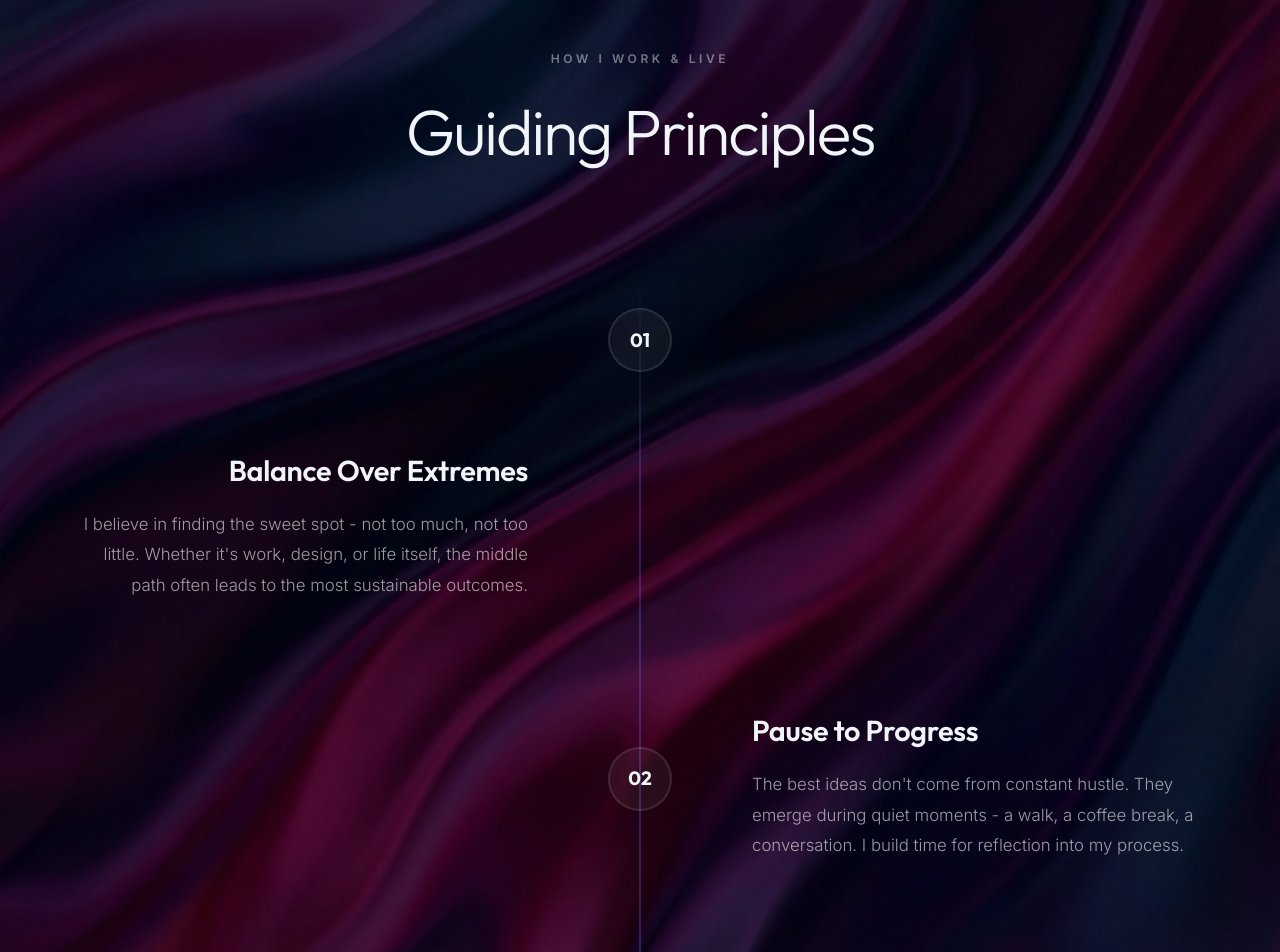
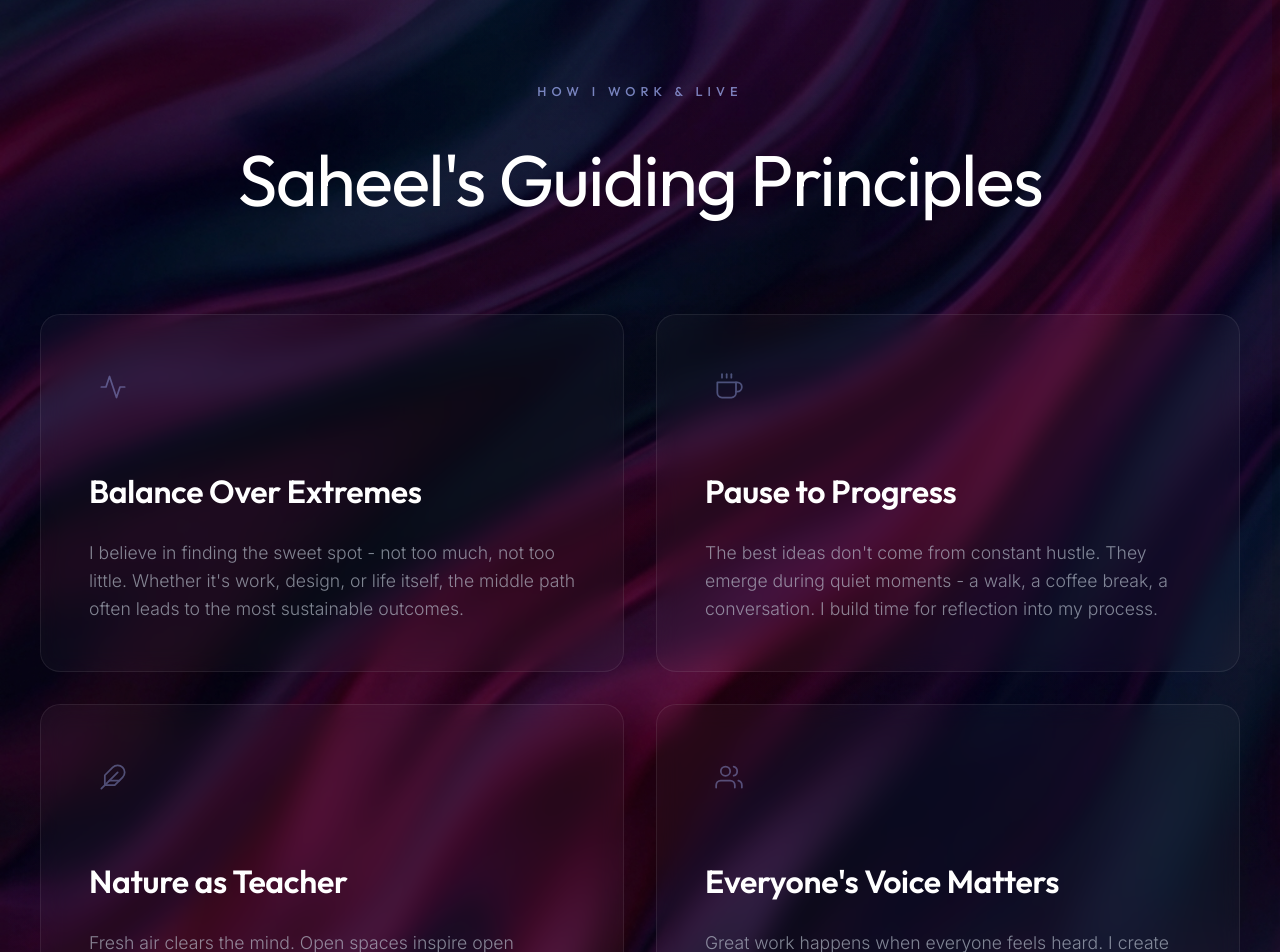
Before and after one commit to saheelbaral/personalportfolio, a React (Vite) app: page / in a window 1280 px wide. Shown: the part 4140-5092 px from the top of the page. Built offline with nearby package versions, Linux system fonts and the light colour scheme; no server answers.

Commit message:
feat: implement modern icon grid layout for SwedishValues component and adjust hero content margin

```diff
--- a/src/components/Hero/Hero.css
+++ b/src/components/Hero/Hero.css
@@ -337,7 +337,7 @@ body.light-theme .card-sub {
         order: 1;
         max-width: 100%;
         padding-bottom: 0;
-        margin-top: 55vh;
+        margin-top: 30vh;
         /* Push content down - starts around 55% down the screen, below the face */
     }
 
--- a/src/components/SwedishValues/SwedishValues.css
+++ b/src/components/SwedishValues/SwedishValues.css
@@ -1,352 +1,222 @@
-/* Philosophy Section - Flowing Timeline Design */
+/* Philosophy Section - Modern Grid Design */
 .philosophy-section {
-    padding: 8rem 5rem;
+    padding: 10rem 2rem;
     max-width: 1200px;
     margin: 0 auto;
     font-family: 'Inter', sans-serif;
     position: relative;
+    /* Background gradient to match the image's dark, moody vibe */
+    background: radial-gradient(circle at top right, rgba(46, 16, 101, 0.15) 0%, transparent 40%),
+        radial-gradient(circle at bottom left, rgba(88, 28, 135, 0.1) 0%, transparent 50%);
 }
 
 /* Header */
 .philosophy-header {
     text-align: center;
-    margin-bottom: 6rem;
+    margin-bottom: 5rem;
 }
 
 .philosophy-label {
-    font-size: 0.75rem;
+    font-family: 'Outfit', sans-serif;
+    font-size: 0.8rem;
     text-transform: uppercase;
-    letter-spacing: 0.3em;
-    opacity: 0.5;
-    font-weight: 600;
+    letter-spacing: 0.4em;
+    opacity: 0.7;
+    font-weight: 500;
     display: block;
-    margin-bottom: 1rem;
+    margin-bottom: 1.5rem;
+    color: #a5b4fc;
+    /* Indigo tint */
 }
 
 .philosophy-title {
     font-family: 'Outfit', sans-serif;
-    font-size: 4rem;
-    font-weight: 300;
-    letter-spacing: -0.03em;
+    font-size: 4.5rem;
+    font-weight: 400;
+    letter-spacing: -0.02em;
     margin: 0;
-}
-
-body.dark-theme .philosophy-title {
-    color: #f1f5f9;
+    color: #ffffff;
 }
 
 body.light-theme .philosophy-title {
     color: #0f172a;
 }
 
-/* Flowing Timeline */
-.principles-flow {
+/* Grid Layout */
+.principles-grid {
+    display: grid;
+    grid-template-columns: repeat(2, 1fr);
+    gap: 2rem;
     position: relative;
-    padding: 2rem 0;
+    z-index: 1;
 }
 
-/* Central flowing line */
-.principles-flow::before {
-    content: '';
-    position: absolute;
-    left: 50%;
-    top: 0;
-    bottom: 0;
-    width: 2px;
-    background: linear-gradient(180deg,
-            transparent 0%,
-            rgba(99, 102, 241, 0.3) 10%,
-            rgba(99, 102, 241, 0.3) 90%,
-            transparent 100%);
-    transform: translateX(-50%);
+/* Card Styling */
+.principle-card {
+    background: rgba(255, 255, 255, 0.03);
+    backdrop-filter: blur(12px);
+    -webkit-backdrop-filter: blur(12px);
+    border: 1px solid rgba(255, 255, 255, 0.08);
+    border-radius: 20px;
+    padding: 3rem;
+    transition: all 0.4s cubic-bezier(0.4, 0, 0.2, 1);
+    display: flex;
+    flex-direction: column;
 }
 
-body.light-theme .principles-flow::before {
-    background: linear-gradient(180deg,
-            transparent 0%,
-            rgba(0, 106, 167, 0.2) 10%,
-            rgba(0, 106, 167, 0.2) 90%,
-            transparent 100%);
+body.light-theme .principle-card {
+    background: rgba(255, 255, 255, 0.6);
+    border: 1px solid rgba(0, 0, 0, 0.05);
+    box-shadow: 0 10px 30px rgba(0, 0, 0, 0.05);
 }
 
-/* Principle Items */
-.principle-item {
-    display: grid;
-    grid-template-columns: 1fr auto 1fr;
-    gap: 3rem;
-    margin-bottom: 4rem;
-    align-items: center;
-    position: relative;
+.principle-card:hover {
+    transform: translateY(-8px);
+    background: rgba(255, 255, 255, 0.06);
+    border-color: rgba(165, 180, 252, 0.2);
+    box-shadow: 0 20px 40px rgba(0, 0, 0, 0.3);
 }
 
-/* Left-aligned items */
-.principle-item.left .principle-content {
-    grid-column: 1;
-    text-align: right;
-    padding-right: 2rem;
+body.light-theme .principle-card:hover {
+    background: rgba(255, 255, 255, 0.9);
+    border-color: rgba(99, 102, 241, 0.2);
 }
 
-.principle-item.left .principle-number {
-    grid-column: 2;
-}
-
-.principle-item.left .principle-connector {
-    grid-column: 3;
-}
-
-/* Right-aligned items */
-.principle-item.right .principle-content {
-    grid-column: 3;
-    text-align: left;
-    padding-left: 2rem;
-}
-
-.principle-item.right .principle-number {
-    grid-column: 2;
-}
-
-.principle-item.right .principle-connector {
-    grid-column: 1;
-}
-
-/* Number Circle */
-.principle-number {
-    width: 60px;
-    height: 60px;
-    border-radius: 50%;
+/* Icon Styling */
+.principle-icon {
+    width: 48px;
+    height: 48px;
     display: flex;
     align-items: center;
     justify-content: center;
-    font-family: 'Outfit', sans-serif;
-    font-size: 1.2rem;
-    font-weight: 700;
-    position: relative;
-    z-index: 2;
-    transition: all 0.4s cubic-bezier(0.4, 0, 0.2, 1);
+    margin-bottom: 1.5rem;
+    opacity: 0.4;
+    transition: all 0.3s ease;
 }
 
-body.dark-theme .principle-number {
-    background: rgba(255, 255, 255, 0.05);
-    border: 2px solid rgba(255, 255, 255, 0.1);
-    color: #f1f5f9;
+.principle-icon svg {
+    width: 28px;
+    height: 28px;
+    stroke-width: 1.5px;
+    color: #a5b4fc;
 }
 
-body.light-theme .principle-number {
-    background: rgba(255, 255, 255, 0.8);
-    border: 2px solid rgba(0, 106, 167, 0.2);
-    color: #0f172a;
+body.light-theme .principle-icon svg {
+    color: #6366f1;
 }
 
-.principle-item:hover .principle-number {
-    transform: scale(1.15);
-    border-color: rgba(99, 102, 241, 0.5);
-}
-
-body.light-theme .principle-item:hover .principle-number {
-    border-color: rgba(0, 106, 167, 0.5);
-}
-
-/* Content */
-.principle-content {
-    transition: all 0.4s cubic-bezier(0.4, 0, 0.2, 1);
+.principle-card:hover .principle-icon {
+    opacity: 0.7;
+    transform: scale(1.1);
 }
 
 .principle-title {
     font-family: 'Outfit', sans-serif;
-    font-size: 1.8rem;
+    font-size: 2rem;
     font-weight: 600;
-    margin-bottom: 1rem;
+    margin-bottom: 1.5rem;
     letter-spacing: -0.01em;
-}
-
-body.dark-theme .principle-title {
-    color: #f1f5f9;
+    color: #ffffff;
 }
 
 body.light-theme .principle-title {
-    color: #0f172a;
+    color: #1e293b;
 }
 
 .principle-thought {
-    font-size: 1.05rem;
-    line-height: 1.8;
-    opacity: 0.75;
+    font-size: 1.1rem;
+    line-height: 1.6;
+    opacity: 0.6;
     font-weight: 300;
-    max-width: 450px;
-}
-
-body.dark-theme .principle-thought {
-    color: rgba(255, 255, 255, 0.8);
+    margin: 0;
+    color: #cbd5e1;
 }
 
 body.light-theme .principle-thought {
-    color: rgba(0, 0, 0, 0.7);
-}
-
-.principle-item.left .principle-thought {
-    margin-left: auto;
-}
-
-.principle-item.right .principle-thought {
-    margin-right: auto;
-}
-
-/* Hover effect on content */
-.principle-item:hover .principle-content {
-    transform: translateY(-4px);
-}
-
-/* Connector (empty space for visual balance) */
-.principle-connector {
-    height: 1px;
+    color: #475569;
+    opacity: 0.9;
 }
 
 /* Footer */
 .philosophy-footer {
     text-align: center;
     margin-top: 6rem;
-    padding: 3rem 2rem;
-    border-radius: 24px;
-    max-width: 700px;
+    max-width: 900px;
     margin-left: auto;
     margin-right: auto;
 }
 
-body.dark-theme .philosophy-footer {
-    background: rgba(255, 255, 255, 0.02);
-    border: 1px solid rgba(255, 255, 255, 0.05);
-}
-
-body.light-theme .philosophy-footer {
-    background: rgba(255, 255, 255, 0.5);
-    border: 1px solid rgba(255, 255, 255, 0.8);
-}
-
 .footer-insight {
-    font-size: 1.15rem;
-    line-height: 1.7;
-    font-style: italic;
-    opacity: 0.8;
+    font-family: 'Outfit', sans-serif;
+    font-size: 3.5rem;
+    line-height: 1.2;
     font-weight: 300;
-    margin: 0;
-}
-
-body.dark-theme .footer-insight {
-    color: rgba(255, 255, 255, 0.8);
+    letter-spacing: -0.02em;
+    color: #ffffff;
+    opacity: 0.95;
 }
 
 body.light-theme .footer-insight {
-    color: rgba(0, 0, 0, 0.7);
+    color: #0f172a;
 }
+
 
 /* Responsive Design */
 @media (max-width: 1024px) {
     .philosophy-title {
-        font-size: 3rem;
+        font-size: 3.5rem;
     }
 
-    .principle-title {
-        font-size: 1.5rem;
+    .footer-insight {
+        font-size: 2.5rem;
     }
 
-    .principle-thought {
-        font-size: 1rem;
+    .principle-card {
+        padding: 2rem;
     }
 }
 
 @media (max-width: 768px) {
     .philosophy-section {
-        padding: 4rem 1.5rem;
+        padding: 6rem 1.5rem;
     }
 
     .philosophy-title {
-        font-size: 2.5rem;
+        font-size: 2.8rem;
     }
 
-    /* Stack timeline vertically on mobile */
-    .principles-flow::before {
-        left: 30px;
+    .principles-grid {
+        grid-template-columns: 1fr;
+        gap: 1.5rem;
     }
 
-    .principle-item {
-        grid-template-columns: auto 1fr;
-        gap: 2rem;
-        margin-bottom: 3rem;
-    }
-
-    .principle-item.left .principle-content,
-    .principle-item.right .principle-content {
-        grid-column: 2;
-        text-align: left;
-        padding-left: 0;
-        padding-right: 0;
-    }
-
-    .principle-item.left .principle-number,
-    .principle-item.right .principle-number {
-        grid-column: 1;
-    }
-
-    .principle-item.left .principle-connector,
-    .principle-item.right .principle-connector {
-        display: none;
-    }
-
-    .principle-number {
-        width: 50px;
-        height: 50px;
-        font-size: 1rem;
+    .principle-card {
+        padding: 2rem;
     }
 
     .principle-title {
-        font-size: 1.3rem;
-    }
-
-    .principle-thought {
-        font-size: 0.95rem;
-        max-width: 100%;
-    }
-
-    .principle-item.left .principle-thought,
-    .principle-item.right .principle-thought {
-        margin-left: 0;
-        margin-right: 0;
-    }
-
-    .philosophy-footer {
-        margin-top: 4rem;
-        padding: 2rem 1.5rem;
+        font-size: 1.6rem;
     }
 
     .footer-insight {
-        font-size: 1rem;
+        font-size: 2rem;
     }
 }
 
 @media (max-width: 480px) {
     .philosophy-section {
-        padding: 3rem 1rem;
+        padding: 4rem 1rem;
     }
 
     .philosophy-title {
-        font-size: 2rem;
-    }
-
-    .principle-item {
-        gap: 1.5rem;
-    }
-
-    .principle-number {
-        width: 45px;
-        height: 45px;
-        font-size: 0.9rem;
+        font-size: 2.2rem;
     }
 
     .principle-title {
-        font-size: 1.2rem;
+        font-size: 1.4rem;
     }
 
-    .principle-thought {
-        font-size: 0.9rem;
+    .footer-insight {
+        font-size: 1.6rem;
     }
 }
--- a/src/components/SwedishValues/SwedishValues.jsx
+++ b/src/components/SwedishValues/SwedishValues.jsx
@@ -1,7 +1,17 @@
 import React from 'react';
 import './SwedishValues.css';
+import { FiActivity, FiCoffee, FiFeather, FiUsers, FiCircle, FiHeart } from 'react-icons/fi';
 
 const SwedishValues = () => {
+    const iconMap = {
+        "Balance Over Extremes": FiActivity,
+        "Pause to Progress": FiCoffee,
+        "Nature as Teacher": FiFeather,
+        "Everyone's Voice Matters": FiUsers,
+        "Simplicity is Sophistication": FiCircle,
+        "Comfort Fuels Creativity": FiHeart
+    };
+
     const principles = [
         {
             number: "01",
@@ -46,24 +56,25 @@ const SwedishValues = () => {
             {/* Minimal Header */}
             <div className="philosophy-header">
                 <span className="philosophy-label">How I Work & Live</span>
-                <h2 className="philosophy-title">Guiding Principles</h2>
+                <h2 className="philosophy-title">Saheel's Guiding Principles</h2>
             </div>
 
-            {/* Flowing Timeline Layout */}
-            <div className="principles-flow">
-                {principles.map((principle, index) => (
-                    <div
-                        key={index}
-                        className={`principle-item ${index % 2 === 0 ? 'left' : 'right'}`}
-                    >
-                        <div className="principle-number">{principle.number}</div>
-                        <div className="principle-content">
-                            <h3 className="principle-title">{principle.title}</h3>
-                            <p className="principle-thought">{principle.thought}</p>
+            {/* Principles Grid Layout */}
+            <div className="principles-grid">
+                {principles.map((principle, index) => {
+                    const IconComponent = iconMap[principle.title];
+                    return (
+                        <div key={index} className="principle-card">
+                            <div className="principle-icon">
+                                <IconComponent />
+                            </div>
+                            <div className="principle-content">
+                                <h3 className="principle-title">{principle.title}</h3>
+                                <p className="principle-thought">{principle.thought}</p>
+                            </div>
                         </div>
-                        <div className="principle-connector"></div>
-                    </div>
-                ))}
+                    );
+                })}
             </div>
 
             {/* Subtle Footer Quote */}
```
